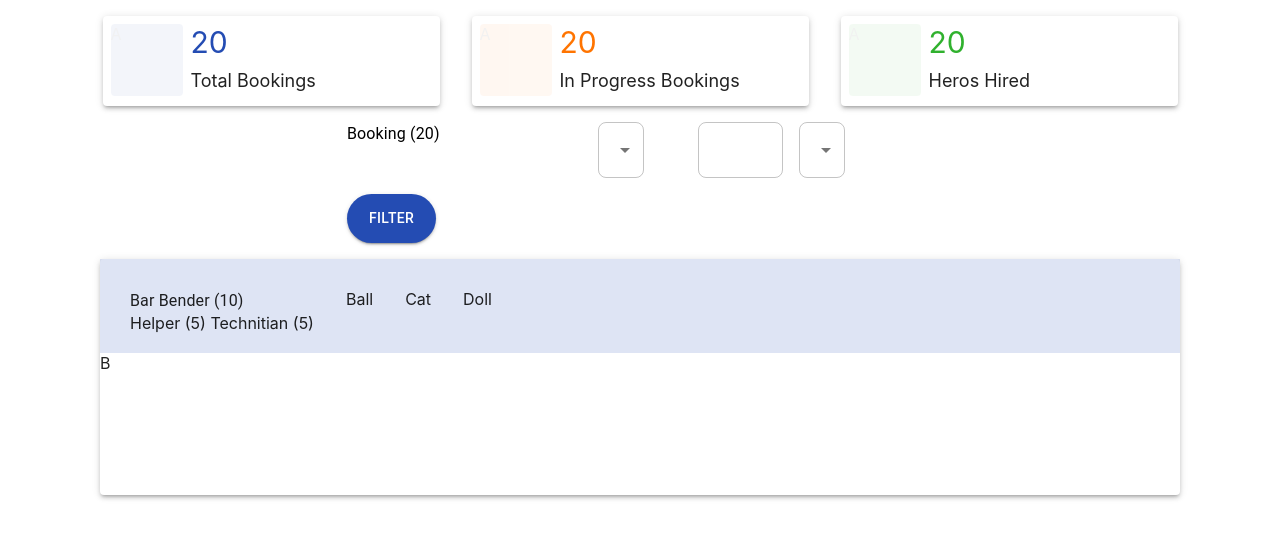
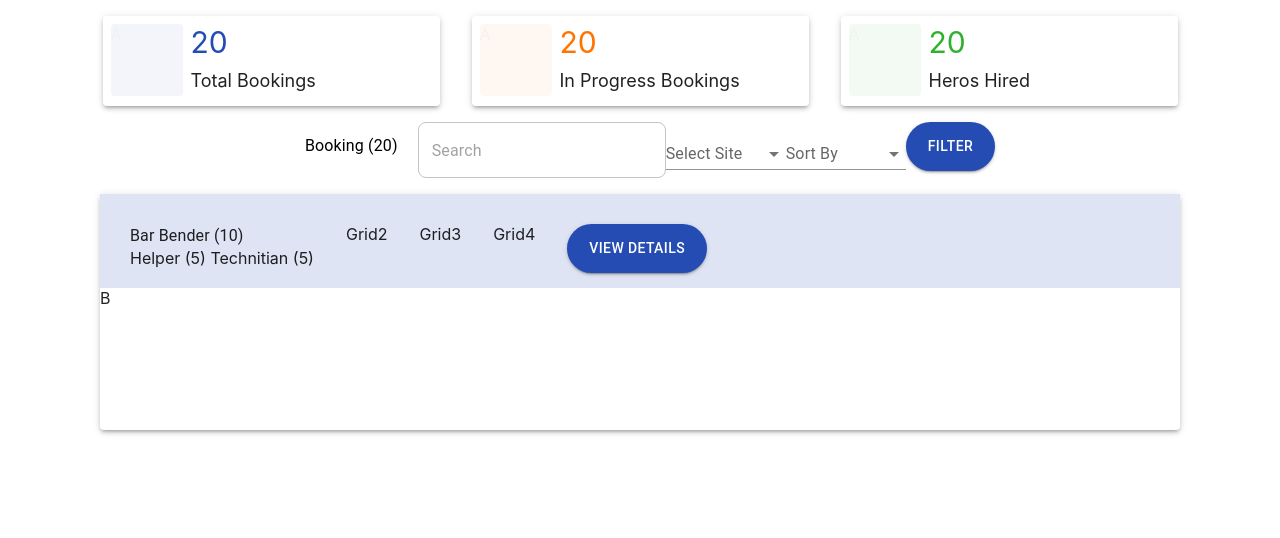
Before and after one commit to Shraiya-dev/web-app-poc, a Next.js app: page /booking in a window 1280 px wide. Shown: the top 538 px of the page. Built offline with nearby package versions, Linux system fonts and the light colour scheme.

Commit message:
!wip booking Changes

```diff
--- a/modules/booking/components/BookingCards.tsx
+++ b/modules/booking/components/BookingCards.tsx
@@ -2,8 +2,15 @@ import * as React from 'react'
 import Box from '@mui/material/Box'
 import Paper from '@mui/material/Paper'
 import { Button, Grid, Typography } from '@mui/material'
+import { useRouter } from 'next/router'
 
 export default function BookingCards() {
+
+	const router = useRouter();
+
+	const handleViewDetails=(id)=>{
+		router.push(`/worker-details`)
+	}
 	return (
 		<div style={{display:"flex", justifyContent:"center"}}>
 			<Box
@@ -30,11 +37,16 @@ export default function BookingCards() {
 
 							<Grid item >
                                 <div><Typography>Bar Bender (10)</Typography></div>
-                                <div>{`Helper (5)  Technitian (5) `}</div>
+                                <div>{`Helper (5)  Technitian (5) `}
+
+								</div>
+
+
                             </Grid>
-                            <Grid item>Ball</Grid>
-                            <Grid item>Cat</Grid>
-                            <Grid item>Doll</Grid>
+                            <Grid item>Grid2</Grid>
+                            <Grid item>Grid3</Grid>
+                            <Grid item>Grid4</Grid>
+							<Grid item><Button onClick={(id)=>handleViewDetails(id)}>View Details</Button></Grid>
 						</Grid>
 					</div>
 					<div style={{height:142}}>B</div>
--- a/modules/booking/components/BookingFilters.tsx
+++ b/modules/booking/components/BookingFilters.tsx
@@ -1,4 +1,15 @@
-import { Typography, Select, MenuItem, Grid, Button, Drawer, TextField, Box, InputLabel } from '@mui/material'
+import {
+	Typography,
+	Select,
+	MenuItem,
+	Grid,
+	Button,
+	Drawer,
+	TextField,
+	Box,
+	InputLabel,
+	FormControl,
+} from '@mui/material'
 import { useState } from 'react'
 import { useFormik } from 'formik'
 
@@ -18,9 +29,9 @@ export default function BookingFilters() {
 	const handleFilter = () => {
 		setOpenFilter((state) => !state)
 	}
+
+	const filterDrawer = () => {
 		return (
-		<div style={{  display:"flex", justifyContent:"center" }}>
-			<div >
 			<Drawer anchor={'right'} open={openFilter} onClose={handleFilter}>
 				<Box style={{ padding: 30 }}>
 					<div>
@@ -35,7 +46,6 @@ export default function BookingFilters() {
 							<Typography variant='h5' style={{ paddingTop: '1em', paddingBottom: '0.5em' }}>
 								Filters
 							</Typography>
-
 
 							<Typography>Booking Stage</Typography>
 							<Select
@@ -87,13 +97,23 @@ export default function BookingFilters() {
 					</div>
 				</Box>
 			</Drawer>
+		)
+	}
 
-				<Grid container spacing={2}>
-					<Grid item xs={5} style={{ marginRight: '500' }}>
-						<Typography> Booking (20)</Typography>
-					</Grid>
-					<Grid item xs={2}>
-						<Select
+	return (
+		<div style={{ display: 'flex', justifyContent: 'center' }}>
+			<div>
+				{filterDrawer()}
+
+				<div>
+					<Typography display={'inline'} style={{ padding: 20 }}>
+						{' '}
+						Booking (20)
+					</Typography>
+
+					<TextField placeholder='Search' />
+
+					{/* <Select
 						value={'Mumbau'}
 						label='Age'
 						// onChange={handleChange}
@@ -101,26 +121,39 @@ export default function BookingFilters() {
 						<MenuItem value={10}>Ten</MenuItem>
 						<MenuItem value={20}>Twenty</MenuItem>
 						<MenuItem value={30}>Thirty</MenuItem>
-						</Select>
-					</Grid>
-					<Grid item xs={2}>
-					<TextField  />
-					</Grid>
-					<Grid item xs={2}>
+					</Select> */}
+
+					<FormControl variant='standard' sx={{ minWidth: 120 }}>
+						<InputLabel>Select Site</InputLabel>
 						<Select
-							value={'Mumbau'}
-							label='Age'
-							// onChange={handleChange}
-						>
+							//   value={age}
+							//   onChange={handleChange}
+							label='location'>
+							<MenuItem value=''>
+								<em>None</em>
+							</MenuItem>
 							<MenuItem value={10}>Ten</MenuItem>
 							<MenuItem value={20}>Twenty</MenuItem>
 							<MenuItem value={30}>Thirty</MenuItem>
 						</Select>
-					</Grid>
-					<Grid item xs={2}>
+					</FormControl>
+
+					<FormControl variant='standard' sx={{ minWidth: 120 }}>
+						<InputLabel>Sort By</InputLabel>
+						<Select
+							//   value={age}
+							//   onChange={handleChange}
+							label='SortBy'>
+							<MenuItem value=''>
+								<em>None</em>
+							</MenuItem>
+							<MenuItem value={10}>Ten</MenuItem>
+							<MenuItem value={20}>Twenty</MenuItem>
+							<MenuItem value={30}>Thirty</MenuItem>
+						</Select>
+					</FormControl>
 					<Button onClick={handleFilter}>Filter</Button>
-					</Grid>
-				</Grid>
+				</div>
 			</div>
 		</div>
 	)
```
Also changed, not shown: pages/worker-details.tsx (added, +7 -0 lines). Lines whose indentation alone changed are shown as unchanged.
